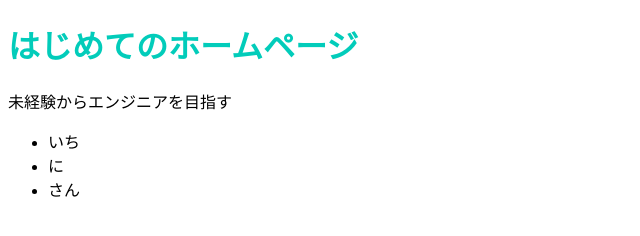
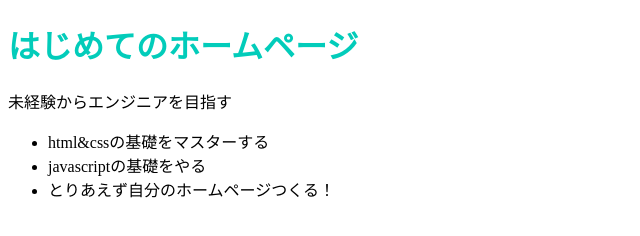
Before and after one commit to tunataro/tunataro.github.io, a plain HTML site: page index.html in a window 1280 px wide. Shown: the whole page, without its empty margins (0-640 px from the left). Drawn offline with Linux system fonts and the light colour scheme.

Commit message:
Update index.html

```diff
--- a/index.html
+++ b/index.html
@@ -3,15 +3,15 @@
   <head>
     <link rel="stylesheet" href="stylesheet.css">
     <meta charset="utf-8">
-    <title>Progate</title>
+    <title>tunataro</title>
   </head>
   <body>
     <h1 class="title">はじめてのホームページ</h1>
     <p>未経験からエンジニアを目指す</p>
     <ul>
-      <li>いち</li>
-      <li>に</li>
-      <li>さん</li>
+      <li>html&cssの基礎をマスターする</li>
+      <li>javascriptの基礎をやる</li>
+      <li>とりあえず自分のホームページつくる！</li>
     </ul>
   </body>
 </html>
```
